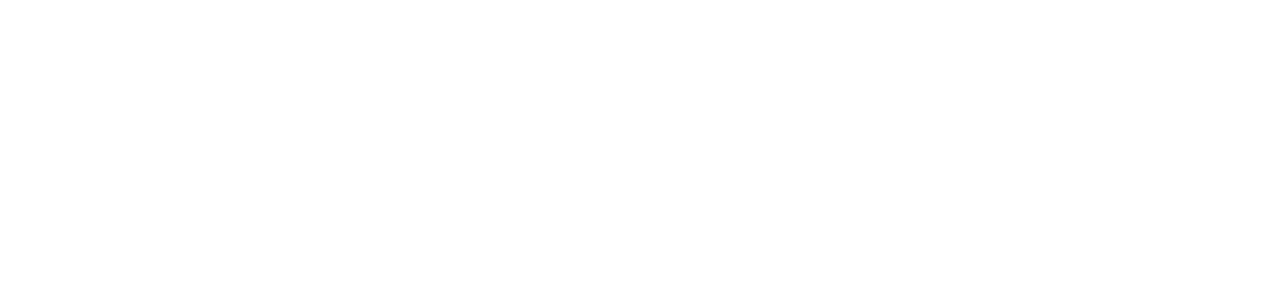
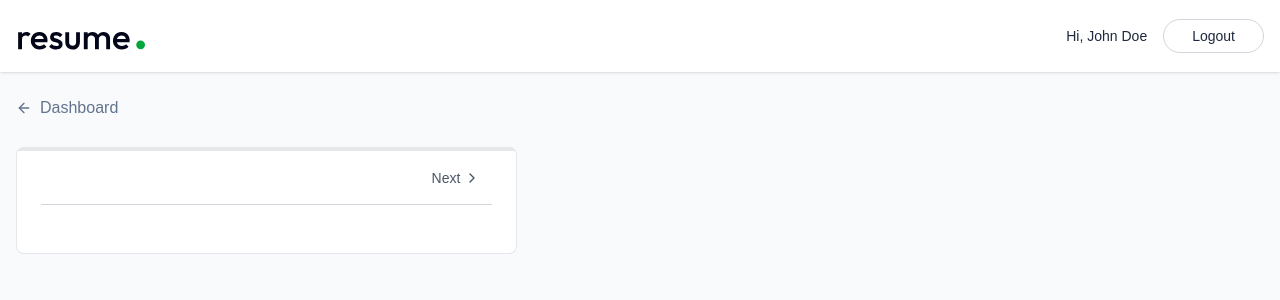
Before and after one commit to Ayush5605/AI-RESUME-BUILDER, a React (Vite) app in the folder Client/: page /app/builder/1 in a window 1280 px wide. Before the commit this address had no page. Shown: the top 300 px of the page. Built offline with nearby package versions, Linux system fonts and the light colour scheme.

Commit message:
added the prev and next btn in resume builder page

```diff
--- a/Client/src/App.jsx
+++ b/Client/src/App.jsx
@@ -16,7 +16,7 @@
         <Route path="/login" element={<Login />} />
         <Route element={<Layout/>}>
         <Route path="/app" element={<Dashboard />} />
-        <Route path="/builder/:resumeId" element={<ResumeBuilder />} />
+        <Route path="/app/builder/:resumeId" element={<ResumeBuilder />} />
         <Route path="/view/:resumeId" element={<Preview />} />
         </Route>
       </Routes>
--- a/Client/src/pages/ResumeBuilder.jsx
+++ b/Client/src/pages/ResumeBuilder.jsx
@@ -1,9 +1,129 @@
-import React from "react";
+import React, { useEffect, useState } from "react";
+import { Link,useParams } from "react-router-dom";
+import {dummyResumeData} from '../assets/assets';
+import { ArrowLeftIcon, Briefcase, ChevronLeft,ChevronRight, FileText, FolderIcon, GraduationCap, Sparkles, User } from "lucide-react";
 
 const ResumeBuilder = () => {
+
+    const{resumeId}=useParams();
+
+
+    const [resumeData,setResumeData]=useState({
+        _id:'',
+        title:'Resume',
+        personal_info:{},
+        professional_summary:"",
+        experience:[],
+        education:[],
+        project:[],
+        skills:[],
+        template:"classic",
+        accent_color:"#3B82F6",
+        public:false
+    })
+
+
+    const loadExisitingResume=async()=>{
+        const resume=dummyResumeData.find(resume=>resume._id==resumeId)
+
+        if(resume){
+            setResumeData(resume)
+            document.title=resume.title
+        }
+
+    }
+
+    const[activeSectionIndex,setActiveSectionIndex]=useState(0);
+    const[removeBackground,setRremoveBackground]=useState(false);
+
+    const sections=[
+        {id:"personal",
+            name:"Personal Info",
+            icon:User
+        },
+        {id:"summary",
+            name:"Summary",
+            icon:FileText
+        },
+        {id:"experience",
+            name:"Experience",
+            icon:Briefcase
+        },
+        {
+            id:"education",
+            name:"Education",
+            icon:GraduationCap
+        },
+        {id:"projects",
+        name:"Projects",
+        icon:FolderIcon
+        },
+        {
+            id:"skills",
+            name:"Skills",
+            icon:Sparkles
+
+        }
+    ]
+
+    const activeSection=sections[activeSectionIndex]
+
+    useEffect(()=>{
+        loadExisitingResume();
+    },[])
     return (
         <div>
-            <h1>ResumeBuilder Page</h1>
+
+            <div className="max-w-7xl mx-auto px-4 py-6">
+                <Link to={'/app'} className="inline-flex gap-2 items-center text-slate-500
+                hover:text-slate-700 transition-all">
+                <ArrowLeftIcon className="size-4"/>Dashboard
+                </Link>
+            </div>
+
+            <div className="max-w-7xl mx-auto px-4 pb-8">
+                <div className="grid lg:grid-cols-12 gap-8">
+                  {/* left panel */}
+                    <div className="relative lg:col-span-5 rounded-lg overflow-hidden">
+                        <div className="bg-white rounded-lg shadow-sm border border-gray-200
+                        p-6 pt-1">
+                            <hr className="absolute top-0 left-0 right-0 border-2
+                            border-gray-200"/>
+                            <hr className="absolute top-0 left-0 h-1 bg-gradient-to-r
+                            from-green-500 to-green-600 border-none transition-all duration-2000"
+                            style={{width:`${activeSectionIndex * 100 /(sections.length-1)}
+                            %`}}/>
+
+                            <div className="flex justify-between items-center mb-6 border-b
+                            border-gray-300 py-1">
+                                <div></div>
+                                <div className="flex items-center">
+                                    {activeSectionIndex!==0 && (
+                                        <button onClick={()=> setActiveSectionIndex((prevIndex)=>Math.max(prevIndex-1,0))} className="flex items-center gap-1 p-3 rounded-lg
+                                        text-sm font-medium text-gray-600 hover:bg-gray-50
+                                        transition-all" disabled={activeSectionIndex===0}>
+                                            <ChevronLeft className="size-4"/>Previous
+                                        </button>
+                                    )}
+
+                                      <button onClick={()=> setActiveSectionIndex((prevIndex)=>Math.min(prevIndex+1,sections.length-1))} className={`flex items-center gap-1 p-3 rounded-lg
+                                        text-sm font-medium text-gray-600 hover:bg-gray-50 transition-all  ${activeSectionIndex === sections.length-1 && 'opacity-50'}`} disabled={activeSectionIndex===sections.length-1}>
+                                           Next<ChevronRight className="size-4"/>
+                                        </button>
+                                </div>
+
+                            </div>
+
+                        </div>
+
+                    </div>
+
+                  {/* right panel */}
+                    <div></div>
+                </div>
+
+            </div>
+
         </div>
     )
 }
```
